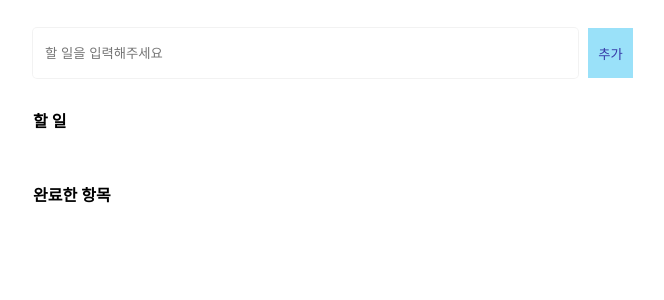
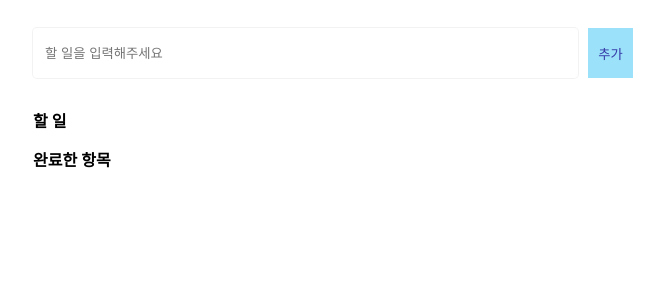
Before and after one commit to gayeongX0916/react-ts-todo-list, a React (Vite) app: page / in a window 1280 px wide. Shown: the top 300 px of the page, without its empty margins (307-971 px from the left). Built offline with nearby package versions, Linux system fonts and the light colour scheme.

Commit message:
[feature] 불필요한 태그 제거

```diff
--- a/src/components/TodoList.tsx
+++ b/src/components/TodoList.tsx
@@ -1,4 +1,5 @@
 import { useTodos } from "../context/TodoContext";
+import type { TodosProps } from "../types/TodosProps";
 import TodoItem from "./TodoItem";
 
 const TodoList = () => {
@@ -25,12 +26,11 @@ const TodoList = () => {
     });
   };
 
-  return (
-    <div className="todo-item-list">
-      <h4 className="todo-item-list-title-do">할 일</h4>
-      {state
-        .filter((todo) => !todo.done)
-        .map((todo) => (
+  const renderList = (title: string, items: TodosProps[]) => {
+    return (
+      <div>
+        <h4 className="todo-item-list-title-do">{title}</h4>
+        {items.map((todo) => (
           <TodoItem
             key={todo.id}
             {...todo}
@@ -39,18 +39,20 @@ const TodoList = () => {
             onToggle={handleToggle}
           />
         ))}
-      <h4 className="todo-item-list-title-done">완료한 항목</h4>
-      {state
-        .filter((todo) => todo.done)
-        .map((todo) => (
-          <TodoItem
-            key={todo.id}
-            {...todo}
-            onEdit={handleEditTodo}
-            onDelete={handleDeleteTodo}
-            onToggle={handleToggle}
-          />
-        ))}
+      </div>
+    );
+  };
+
+  return (
+    <div className="todo-item-list">
+      {renderList(
+        "할 일",
+        state.filter((todo) => !todo.done)
+      )}
+      {renderList(
+        "완료한 항목",
+        state.filter((todo) => todo.done)
+      )}
     </div>
   );
 };
```
